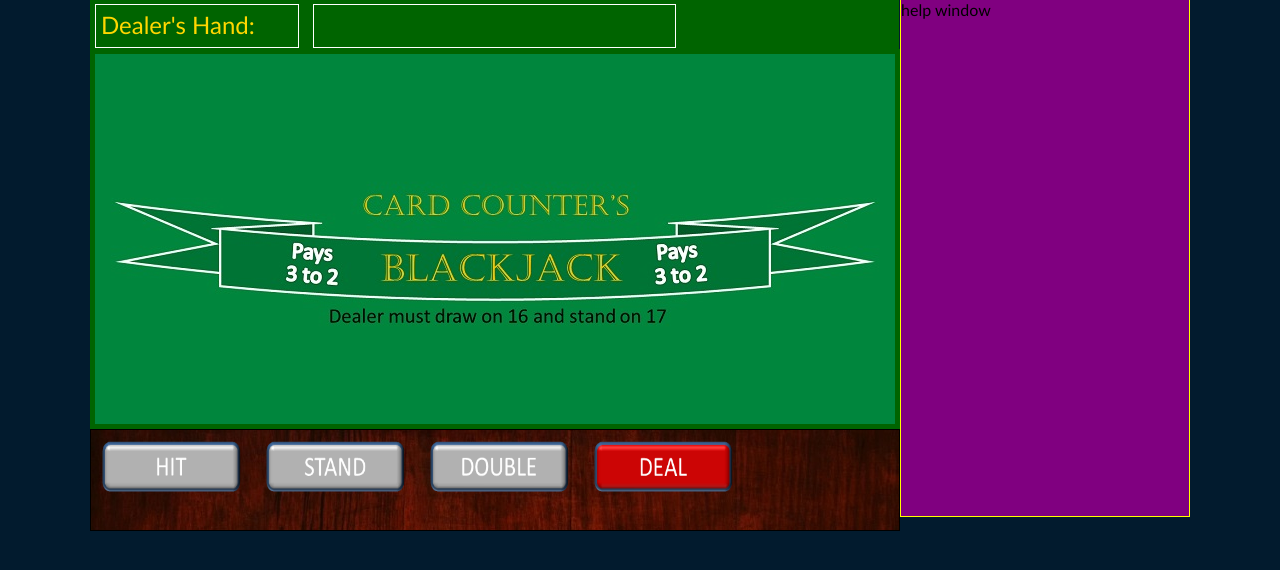
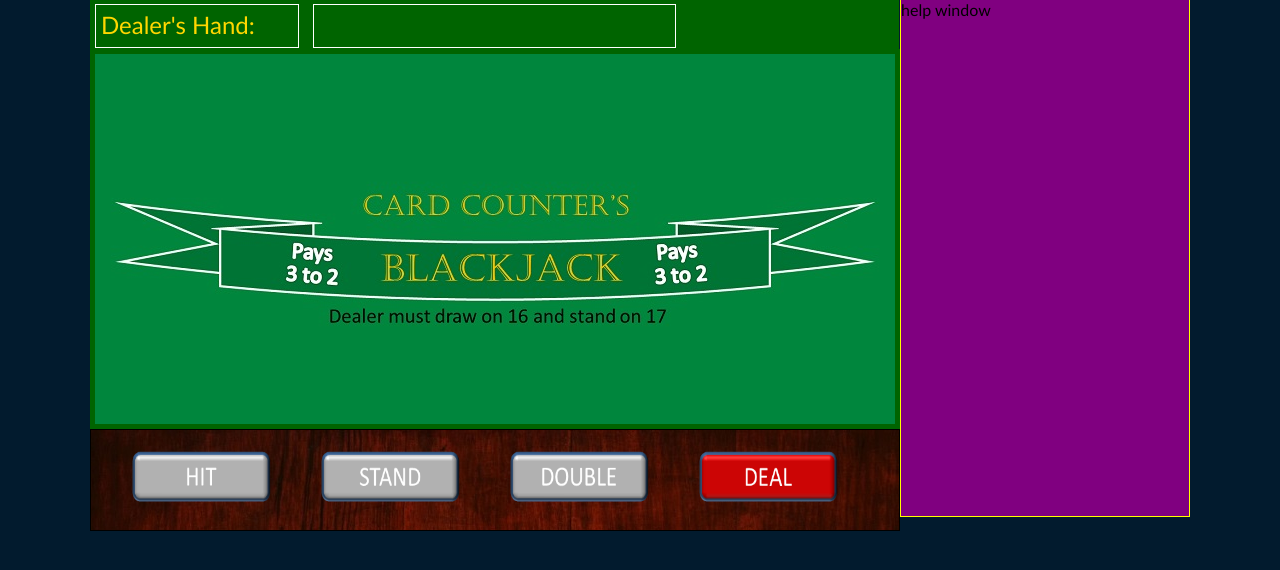
Before and after one commit to jcyeh5/p3.jacksonyeh.net, a PHP site: page / in a window 1280 px wide. Shown: the part 182-752 px from the top of the page. Run offline with PHP 8.4, Linux system fonts and the light colour scheme; some libraries are stand-ins or nearby versions.

Commit message:
centered controls

```diff
--- a/css/style.css
+++ b/css/style.css
@@ -62,11 +62,11 @@ body {
 
 #status {
 width: 359px;
-text-align: center;
+
 }
 #statusText {
 	text-align: center;
-	margin: auto;
+
 }
 #playerScore {
 
@@ -107,7 +107,7 @@ text-align: center;
 }
 
 .controlbuttons {
-margin: 10px;
+margin: 20px 5px auto 40px;
 height: 60px;
 width: 140px;
 cursor:pointer;
```
